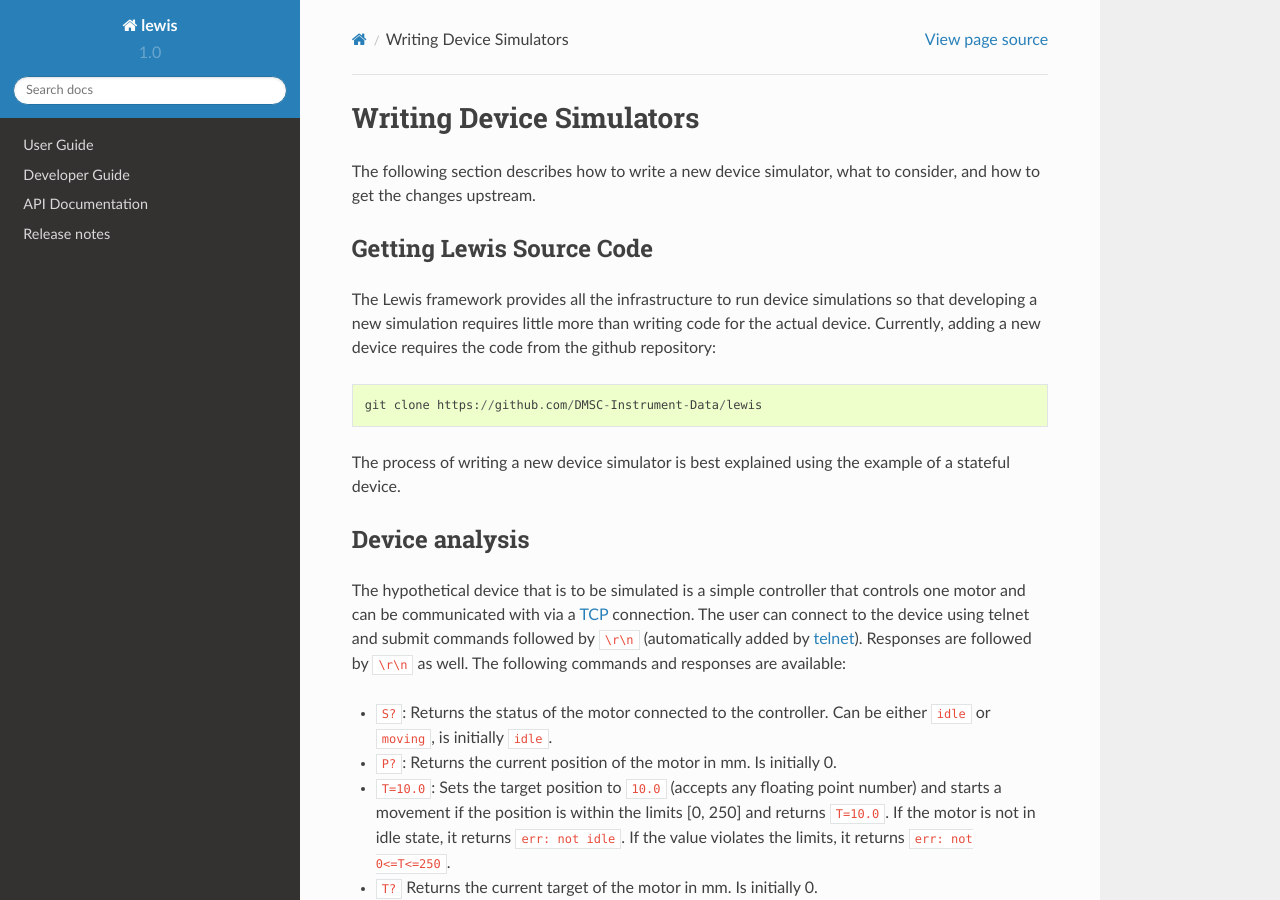
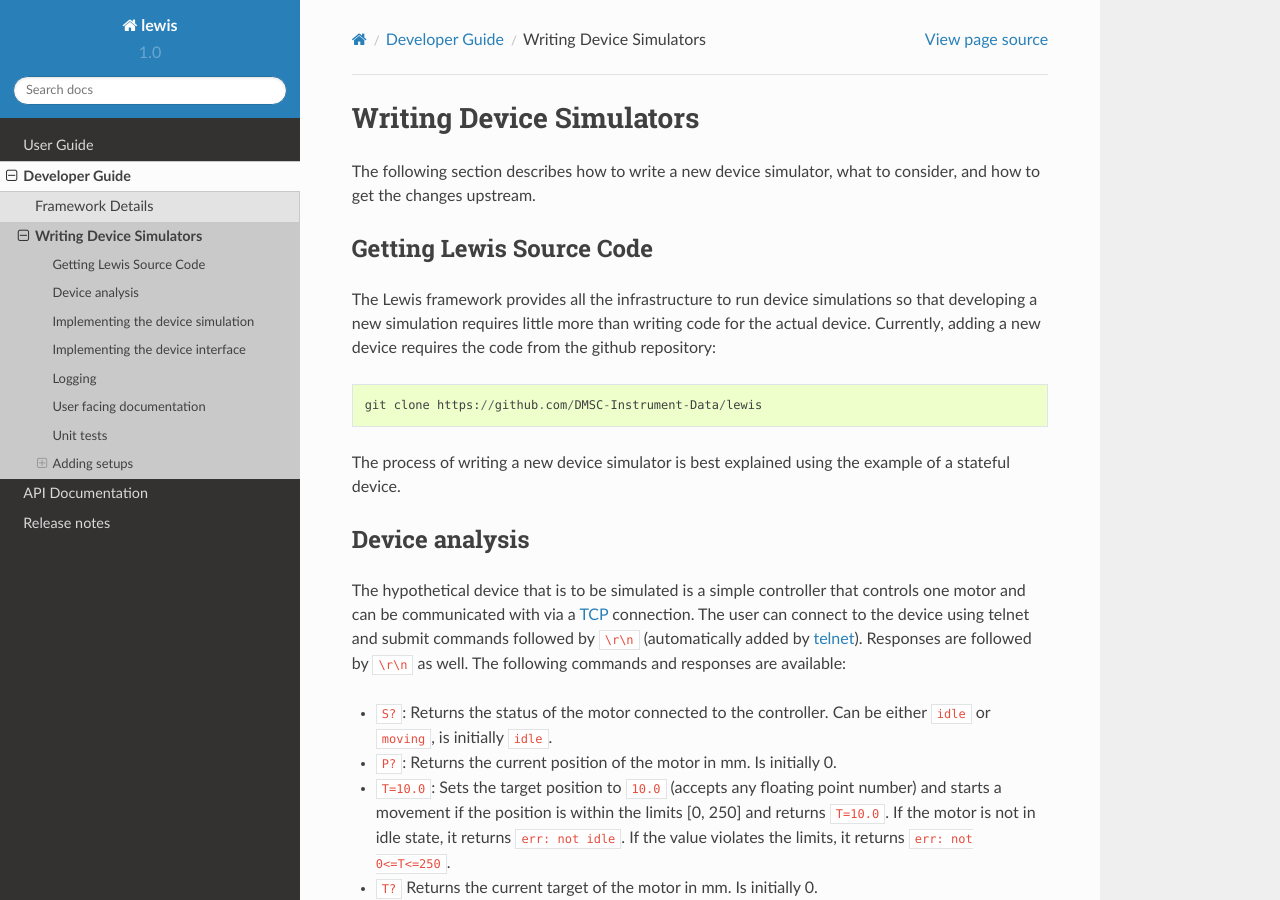
Before and after one commit to ISISComputingGroup/lewis-ess, a Sphinx documentation site: the page built from docs/developer_guide/writing_devices.rst, in a window 1280 px wide and 900 px high. Built offline with Sphinx 7.4.7 and the Read the Docs theme 2.0.0, drawn with Linux system fonts in a browser that asks for light colours; formulas are drawn with MathJax 3; pages that are not in the unit, such as notebooks, are missing from menus.

Commit message:
Updated index for rename

```diff
--- a/docs/developer_guide/index.rst
+++ b/docs/developer_guide/index.rst
@@ -11,7 +11,7 @@ device from start to finish.
     :maxdepth: 2
 
     framework_details
-    contributing
+    writing_devices
 
 .. seealso::
 
```
